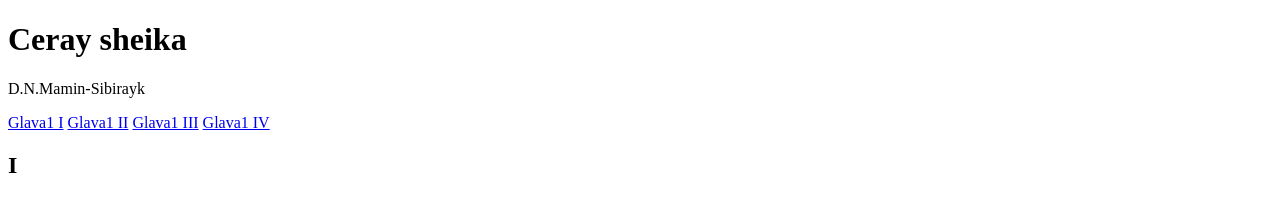
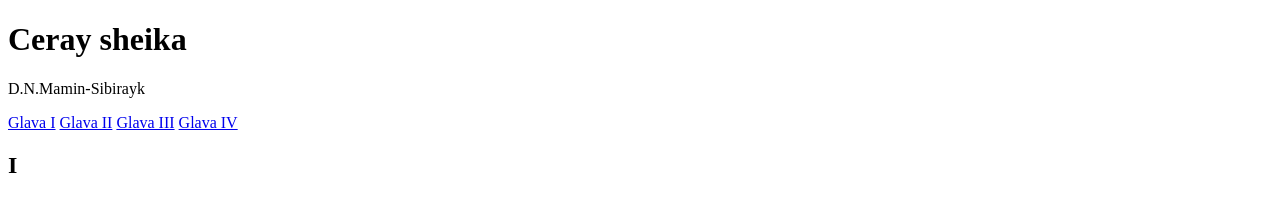
Before and after one commit to YurkinaAleksandra/Seray-sheika, a plain HTML site: page index.html in a window 1280 px wide. Shown: the top 204 px of the page. Drawn offline with Linux system fonts and the light colour scheme.

Commit message:
Update index.html

```diff
--- a/index.html
+++ b/index.html
@@ -7,10 +7,10 @@
 <body>
 <h1>Ceray sheika</h1>
 <p>D.N.Mamin-Sibirayk</p>
-<a href="#glava1">Glava1 I</a>
-<a href="#glava2">Glava1 II</a>
-<a href="#glava3">Glava1 III</a>
-<a href="#glava4">Glava1 IV</a>
+<a href="#glava1">Glava I</a>
+<a href="#glava2">Glava II</a>
+<a href="#glava3">Glava III</a>
+<a href="#glava4">Glava IV</a>
 
 <a name="glava1"></a>
 <h2>I</h2>
```
